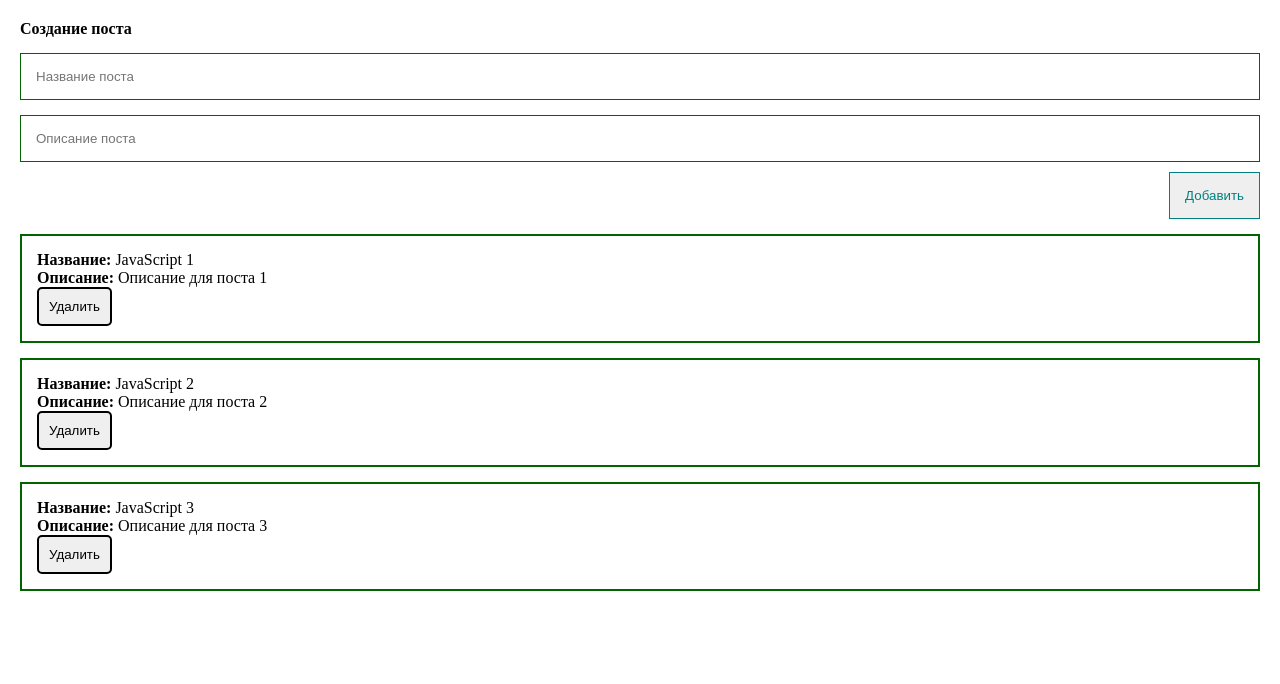
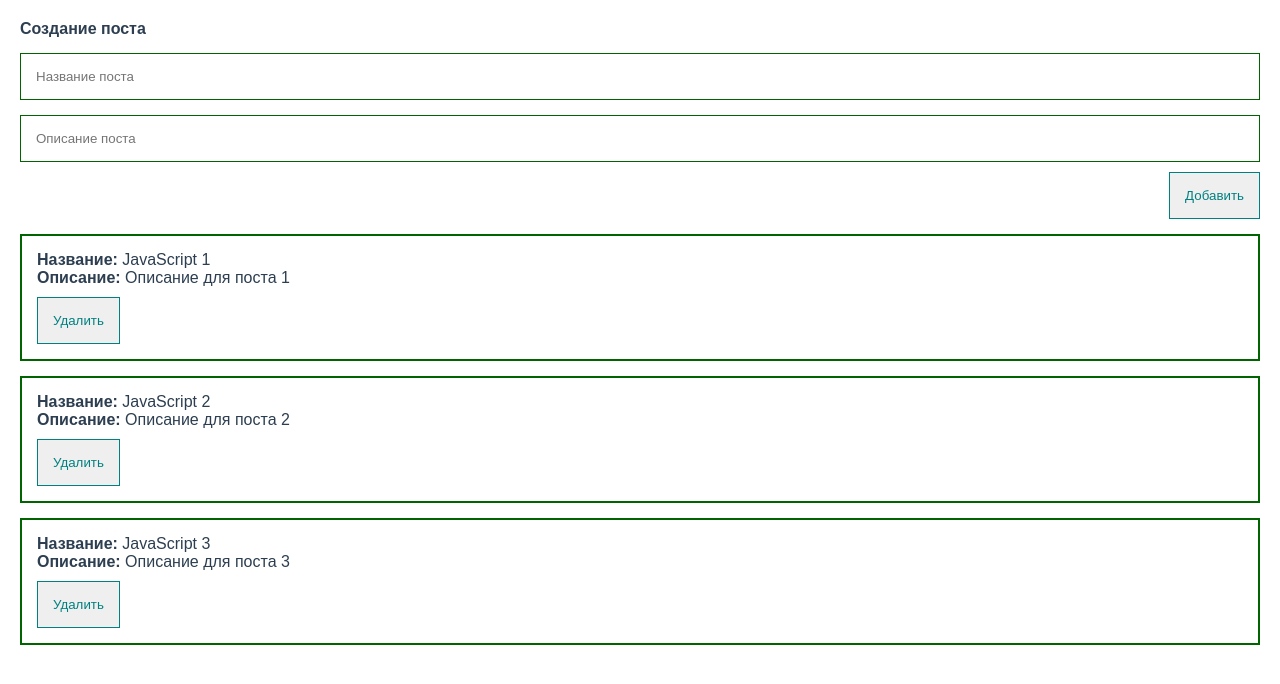
Before and after one commit to Garrykucha/first-project, a Vue app: page / in a window 1280 px wide. Shown: the top 684 px of the page. Built offline with nearby package versions, Linux system fonts and the light colour scheme.

Commit message:
UI button + general styles file

```diff
--- a/index.html
+++ b/index.html
@@ -3,6 +3,8 @@
   <head>
     <meta charset="UTF-8">
     <meta name="viewport" content="width=device-width, initial-scale=1.0">
+    <meta http-equiv="X-UA-Compatible" content="ie=edge">
+      <link rel="stylesheet" href="./src/assets/styles/styles.scss">
     <title>Vite App</title>
   </head>
   <body>
--- a/package.json
+++ b/package.json
@@ -14,6 +14,7 @@
   },
   "devDependencies": {
     "@vitejs/plugin-vue": "^5.0.4",
+    "sass": "^1.75.0",
     "vite": "^5.2.8"
   }
 }
--- a/src/App.vue
+++ b/src/App.vue
@@ -17,7 +17,10 @@ export default {
   },
   methods: {
     createPost(post) {
-      this.posts.push(post); //TODO переделай тут всё!!! шуе
+      this.posts.push(post);
+    },
+    deletePost(post) {
+      this.posts = this.posts.filter(item => item.id !== post.id)
     }
   }
 }
--- /dev/null
+++ b/src/assets/styles/styles.scss
@@ -0,0 +1,4 @@
+#app {
+  font-family: Ebrima, sans-serif;
+    color: #2c3e50;
+}
--- a/src/components/PostForm.vue
+++ b/src/components/PostForm.vue
@@ -1,5 +1,8 @@
 <script>
+import CustomButton from "@/components/UI/CustomButton.vue";
+
 export default {
+  components: {CustomButton},
   data() {
     return {
       post: {
@@ -36,12 +39,12 @@ export default {
       type="text"
       placeholder="Описание поста"
     >
-    <button
+    <custom-button
       class="btn"
       @click="createPost"
     >
       Добавить
-    </button>
+    </custom-button>
 
   </form>
 </template>
@@ -58,13 +61,6 @@ form {
   display: flex;
   flex-direction: column;
 
-  .btn {
-    align-self: flex-end;
-    margin-top: 10px;
-    padding: 15px 15px;
-    background-color: none;
-    color: teal;
-    border: 1px solid teal;
-  }
+
 }
 </style>
--- /dev/null
+++ b/src/components/UI/CustomButton.vue
@@ -0,0 +1,24 @@
+<script>
+import {defineComponent} from 'vue'
+
+export default defineComponent({
+  name: "CustomButton"
+})
+</script>
+
+<template>
+  <button class="btn">
+    <slot></slot>
+  </button>
+</template>
+
+<style scoped>
+.btn {
+  align-self: flex-end;
+  margin-top: 10px;
+  padding: 15px 15px;
+  background-color: none;
+  color: teal;
+  border: 1px solid teal;
+}
+</style>
--- a/src/components/UI/PostItem.vue
+++ b/src/components/UI/PostItem.vue
@@ -1,5 +1,8 @@
 <script>
+import CustomButton from "@/components/UI/CustomButton.vue";
+
 export default {
+  components: {CustomButton},
   props: {
     posts1: {
       type: Object,
@@ -13,11 +16,9 @@ export default {
   <div class="post">
     <div><strong>Название: </strong>{{ posts1.title }}</div>
     <div><strong>Описание: </strong>{{ posts1.body }}</div>
-    <div class="btn__item">
-      <button>
+      <custom-button @click="delPost">
         Удалить
-      </button>
-    </div>
+      </custom-button>
   </div>
 
 </template>
```
Also changed, not shown: 1 other file (tests, documents, lock files or other folders).
